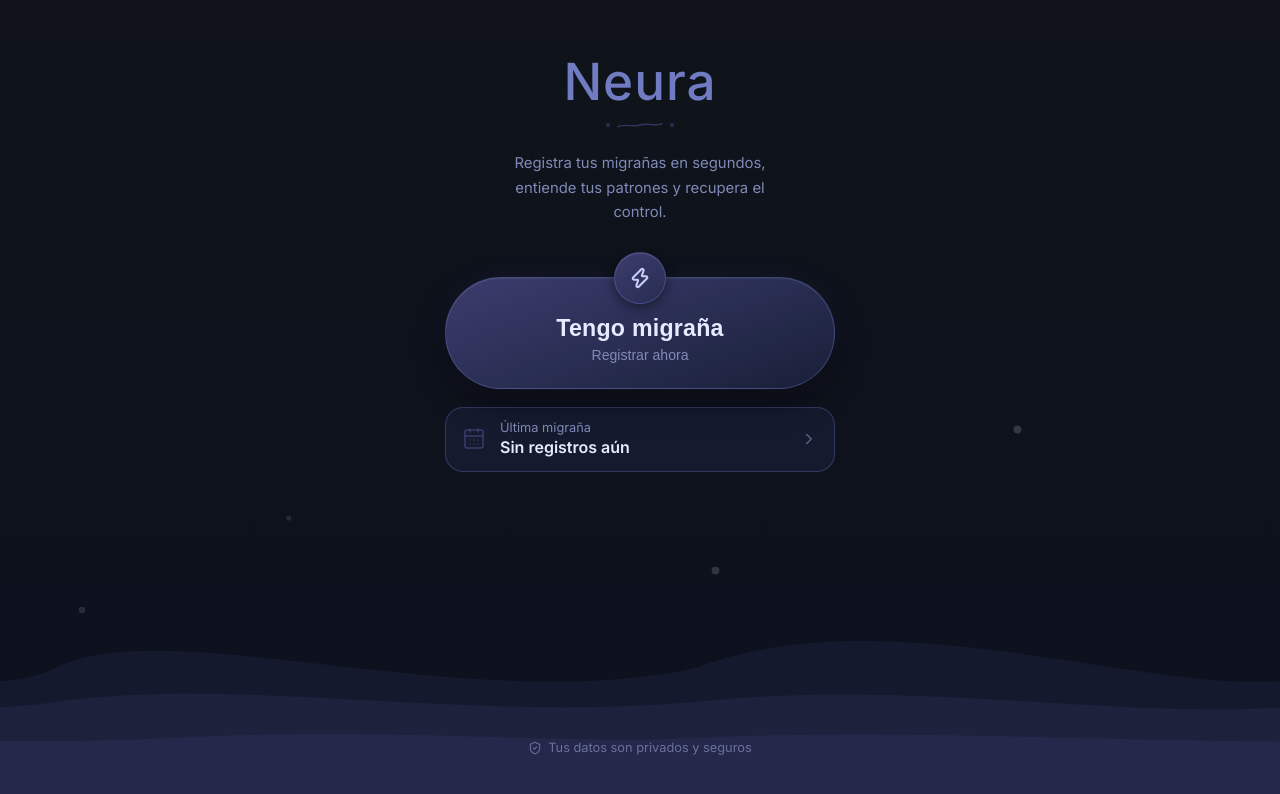
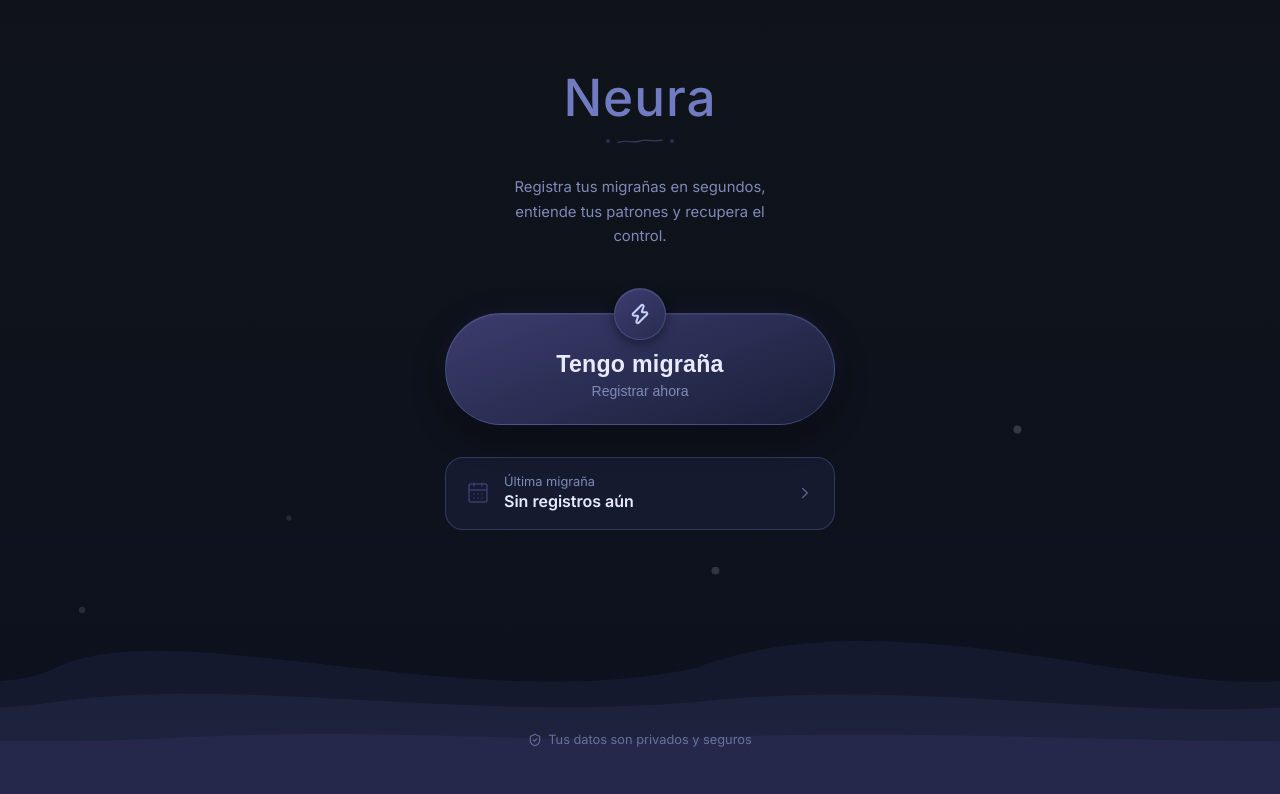
Before and after one commit to JhonsA/neura, a React (Vite) app: page / in a window 1280 px wide. Shown: the top 794 px of the page. Built offline with nearby package versions, Linux system fonts and the light colour scheme.

Commit message:
style: update padding and margin for improved layout consistency

```diff
--- a/src/styles/index.css
+++ b/src/styles/index.css
@@ -43,7 +43,7 @@ body {
   display: flex;
   flex-direction: column;
   align-items: center;
-  padding: 56px 28px 32px;
+  padding: 72px 28px 40px;
   background: linear-gradient(
     180deg,
     var(--c-bg) 0%,
@@ -105,7 +105,7 @@ body {
 }
 
 .neura-subtitle {
-  margin: 20px auto 0;
+  margin: 28px auto 0;
   max-width: 280px;
   font-size: 0.93rem;
   font-weight: 400;
@@ -116,10 +116,10 @@ body {
 
 /* ── Actions ───────────────────────────────────────────── */
 .neura-actions {
-  margin-top: 52px;
+  margin-top: 64px;
   display: flex;
   flex-direction: column;
-  gap: 18px;
+  gap: 32px;
   position: relative;
   z-index: 1;
   width: 100%;
@@ -204,7 +204,7 @@ body {
   display: flex;
   align-items: center;
   gap: 14px;
-  padding: 14px 16px;
+  padding: 18px 20px;
   border-radius: var(--r-card);
   border: 1px solid rgba(114, 128, 210, 0.30);
   background: rgba(25, 31, 55, 0.72);
```
